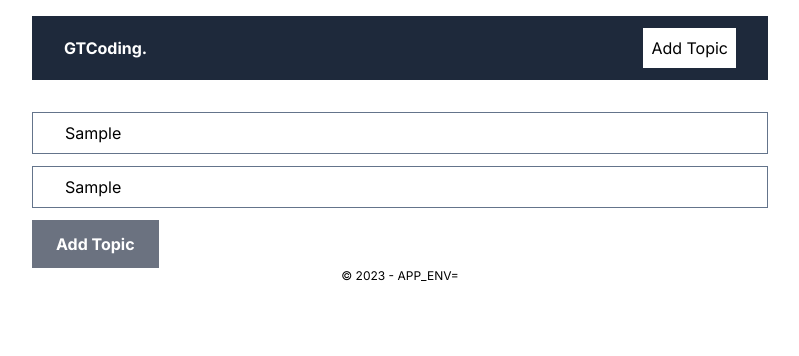
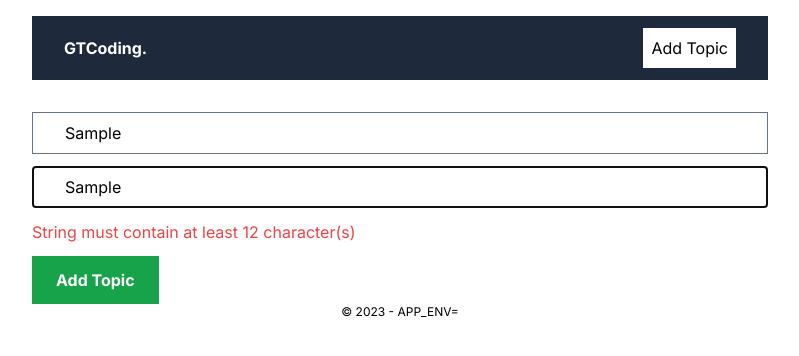
Before and after one commit to Albert0i/crud-mongodb, a Next.js app: page /addTopic in a window 1280 px wide. Both pictures are taken after typing "Sample", "Sample" into the empty fields and a click on the button "Add Topic". Shown: the top 356 px of the page, without its empty margins (240-1039 px from the left). Built offline with nearby package versions, Linux system fonts and the light colour scheme; no server answers; the database is empty.

Commit message:
add zod validation

```diff
--- a/components/AddTopicForm.jsx
+++ b/components/AddTopicForm.jsx
@@ -1,19 +1,20 @@
 "use client";
 import { useState } from "react";
 import { useRouter } from "next/navigation";
+import { useForm } from 'react-hook-form'
+import { zodResolver } from '@hookform/resolvers/zod'
+import { topicSchema } from '@/viewModels/topic'
 
 export default function AddTopicForm( { addTopic } ) {
-  const [title, setTitle] = useState("");
-  const [description, setDescription] = useState("");
   const [disabled, setDisabled] = useState('')
 
   const router = useRouter();
 
-  const handleSubmit = (e) => {
-    e.preventDefault();
+  const { register, handleSubmit, formState: { errors } } = useForm( { resolver: zodResolver(topicSchema) } )
 
+  const onSubmit = ( data ) => {
     setDisabled('disabled')
-    addTopic(title, description)
+    addTopic(data.title, data.description)
       .then(res => {
         console.log(res)
         router.refresh()
@@ -23,22 +24,22 @@ export default function AddTopicForm( { addTopic } ) {
   };
 
   return (
-    <form onSubmit={handleSubmit} className="flex flex-col gap-3">
+    <form onSubmit={ handleSubmit(onSubmit) } className="flex flex-col gap-3">
       <input
-        onChange={(e) => setTitle(e.target.value)}
-        value={title}
         className="px-8 py-2 border border-slate-500"
         type="text"
+        { ...register('title') }
         placeholder="Topic Title" autoFocus
       />
+      { errors.title && <span className='text-red-500'> { errors.title.message } </span> }
 
       <input
-        onChange={(e) => setDescription(e.target.value)}
-        value={description}
         className="px-8 py-2 border border-slate-500"
         type="text"
+        { ...register('description') }
         placeholder="Topic Description"
       />
+      { errors.description && <span className='text-red-500'> { errors.description.message } </span> }
 
       <button
         type="submit"
--- a/components/EditTopicForm.jsx
+++ b/components/EditTopicForm.jsx
@@ -1,19 +1,22 @@
 "use client";
 import { useState } from "react";
 import { useRouter } from "next/navigation";
+import { useForm } from 'react-hook-form'
+import { zodResolver } from '@hookform/resolvers/zod'
+import { topicSchema } from '@/viewModels/topic'
 
 export default function EditTopicForm({ updateTopic, id, title, description }) {
-  const [newTitle, setNewTitle] = useState(title);
-  const [newDescription, setNewDescription] = useState(description);
+  // const [newTitle, setNewTitle] = useState(title);
+  // const [newDescription, setNewDescription] = useState(description);
   const [disabled, setDisabled] = useState('')
 
   const router = useRouter();
 
-  const handleSubmit = async (e) => {
-    e.preventDefault();
+  const { register, handleSubmit, formState: { errors } } = useForm( { resolver: zodResolver(topicSchema) } )
 
+  const onSubmit = ( data ) => {
     setDisabled('disabled')
-    updateTopic(id, newTitle, newDescription)
+    updateTopic(id, data.title, data.description)
       .then(res => {
         console.log(res)
         router.refresh()
@@ -23,22 +26,24 @@ export default function EditTopicForm({ updateTopic, id, title, description }) {
   };
 
   return (
-    <form onSubmit={handleSubmit} className="flex flex-col gap-3">
+    <form onSubmit={ handleSubmit(onSubmit) } className="flex flex-col gap-3">
       <input
-        onChange={(e) => setNewTitle(e.target.value)}
-        value={newTitle}
         className="px-8 py-2 border border-slate-500"
+        defaultValue={title}
         type="text"
+        { ...register('title') }
         placeholder="Topic Title" autoFocus
       />
+      { errors.title && <span className='text-red-500'> { errors.title.message } </span> }
 
       <input
-        onChange={(e) => setNewDescription(e.target.value)}
-        value={newDescription}
         className="px-8 py-2 border border-slate-500"
+        defaultValue={description}
         type="text"
+        { ...register('description') }
         placeholder="Topic Description"
       />
+      { errors.description && <span className='text-red-500'> { errors.description.message } </span> }
 
       <button className="px-6 py-3 font-bold text-white bg-green-600 w-fit disabled:bg-gray-500 disabled:cursor-not-allowed"
         disabled={disabled}>
--- a/package.json
+++ b/package.json
@@ -9,6 +9,7 @@
     "lint": "next lint"
   },
   "dependencies": {
+    "@hookform/resolvers": "^3.1.1",
     "autoprefixer": "10.4.14",
     "eslint": "8.43.0",
     "eslint-config-next": "13.4.6",
@@ -18,6 +19,7 @@
     "react": "18.2.0",
     "react-dom": "18.2.0",
     "react-icons": "^4.9.0",
-    "tailwindcss": "3.3.2"
+    "tailwindcss": "3.3.2",
+    "zod": "^3.21.4"
   }
 }
--- /dev/null
+++ b/viewModels/topic.js
@@ -0,0 +1,12 @@
+import { z } from 'zod'
+
+export const topicSchema = z.object({
+    title: z.string().nonempty(),
+    description: z.string().min(12)
+  })
+
+/*
+   Zod
+   https://zod.dev/
+
+*/
```
Also changed, not shown: app/page.jsx (+18 -1 lines), 1 other file (tests, documents, lock files or other folders).
